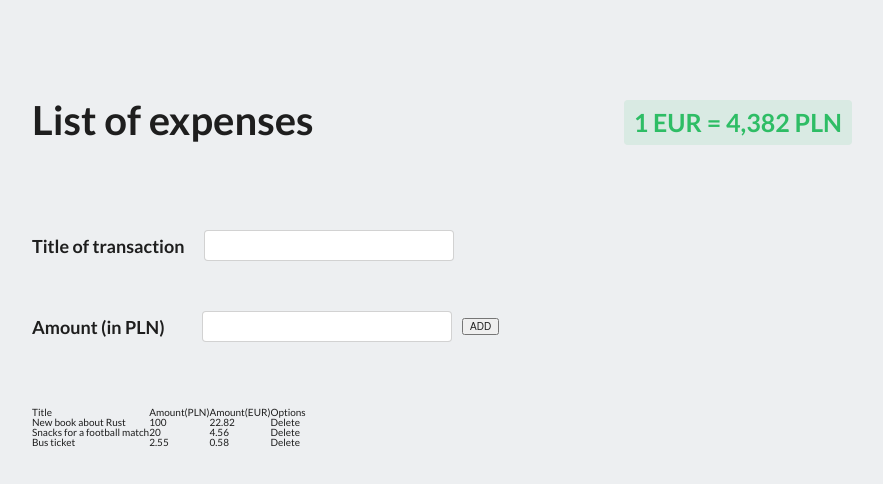
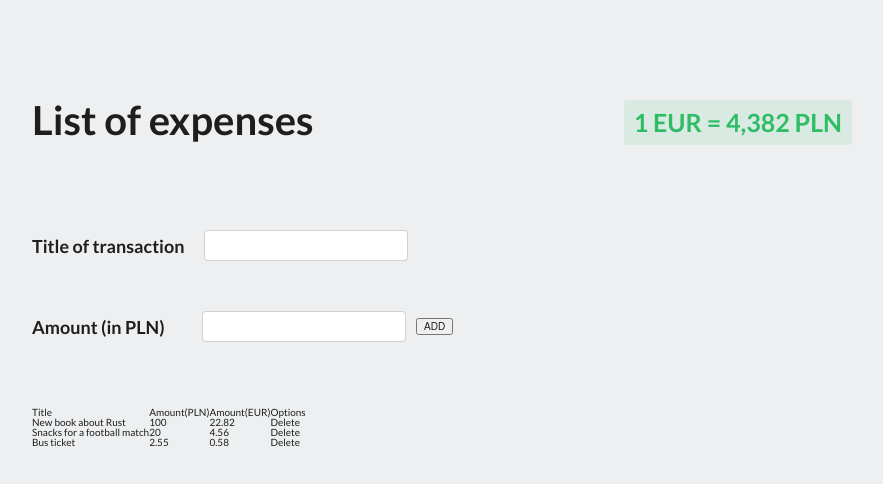
Before and after one commit to Erwin0917/listOfExpenses, a React (Create React App) app: page / in a window 1280 px wide. Shown: the top 484 px of the page, without its empty margins (198-1081 px from the left). Built offline with nearby package versions, Linux system fonts and the light colour scheme.

Commit message:
devide files from FORM

```diff
--- a/src/components/AddExpensForm.tsx
+++ b/src/components/AddExpensForm.tsx
@@ -1,36 +1,7 @@
-import styled from '@emotion/styled';
 import { Formik } from 'formik';
 import React from 'react';
-import Input from './Input';
-
-const AddExpensFormStyles = styled.div`
-	width: 100%;
-	margin: 40px 0;
-
-	.addExpenseForm {
-		width: 100%;
-		display: flex;
-		flex-wrap: wrap;
-	}
-`;
-
-const InputStyles = styled(Input)`
-	width: 250px;
-`;
-
-const LabelStyles = styled.label`
-	font-size: 1.8rem;
-	margin-right: 10px;
-	font-weight: 600;
-	min-width: 150px;
-`;
-
-const InputWrapperStyles = styled.div`
-	width: 100%;
-	display: flex;
-	align-items: center;
-	margin: 20px 0;
-`;
+import { AddExpensFormStyles, InputWrapperStyles, LabelStyles } from '../styles/AddExpensFormStyle';
+import { InputStyles } from '../styles/UI/InputStyles';
 
 const AddExpensForm = () => {
 	const titleInputName = 'title';
--- a/src/components/Input.tsx
+++ /dev/null
@@ -1,20 +0,0 @@
-import styled from '@emotion/styled';
-import React from 'react';
-import { Color } from '../styles/const/Color';
-import { ColorUtil } from '../utils/ColorUtil';
-
-const InputStyles = styled.input`
-	font-family: 'Lato', sans-serif;
-	font-size: 16px;
-	font-weight: 600;
-	border: 1px solid ${ColorUtil.hexToRgba(Color.TEXT_DARK, 0.2)};
-	padding: 5px 10px;
-	border-radius: 4px;
-	margin: 5px 10px;
-`;
-
-const Input = (props: any) => {
-	return <InputStyles {...props} />;
-};
-
-export default Input;
--- /dev/null
+++ b/src/components/UI/Input.tsx
@@ -0,0 +1,8 @@
+import React from 'react';
+import { InputStyles } from '../../styles/UI/InputStyles';
+
+const Input = (props: any) => {
+	return <InputStyles {...props} />;
+};
+
+export default Input;
--- /dev/null
+++ b/src/styles/AddExpensFormStyle.ts
@@ -0,0 +1,31 @@
+import styled from '@emotion/styled';
+import Input from '../components/UI/Input';
+
+export const AddExpensFormStyles = styled.div`
+	width: 100%;
+	margin: 40px 0;
+
+	.addExpenseForm {
+		width: 100%;
+		display: flex;
+		flex-wrap: wrap;
+	}
+`;
+
+export const InputStyles = styled(Input)`
+	width: 250px;
+`;
+
+export const LabelStyles = styled.label`
+	font-size: 1.8rem;
+	margin-right: 10px;
+	font-weight: 600;
+	min-width: 150px;
+`;
+
+export const InputWrapperStyles = styled.div`
+	width: 100%;
+	display: flex;
+	align-items: center;
+	margin: 20px 0;
+`;
--- /dev/null
+++ b/src/styles/UI/InputStyles.ts
@@ -0,0 +1,18 @@
+import styled from '@emotion/styled';
+import { ColorUtil } from '../../utils/ColorUtil';
+import { Color } from '../const/Color';
+
+export const InputStyles = styled.input`
+	font-family: 'Lato', sans-serif;
+	font-size: 16px;
+	font-weight: 600;
+	border: 1px solid ${ColorUtil.hexToRgba(Color.TEXT_DARK, 0.2)};
+	padding: 5px 10px;
+	border-radius: 4px;
+	margin: 5px 10px;
+	transition: border-color 0.2s ease-in-out;
+
+	&:focus {
+		border-color: ${Color.ACCENT_FIRST};
+	}
+`;
--- a/src/styles/const/Color.ts
+++ b/src/styles/const/Color.ts
@@ -4,5 +4,6 @@ export enum Color {
 
 	TEXT_DARK = '#1e1e1e',
 
-	ACCENT_POSITIVE = '#2ebd65'
+	ACCENT_POSITIVE = '#2ebd65',
+	ACCENT_FIRST = '#0f55eb'
 }
```
